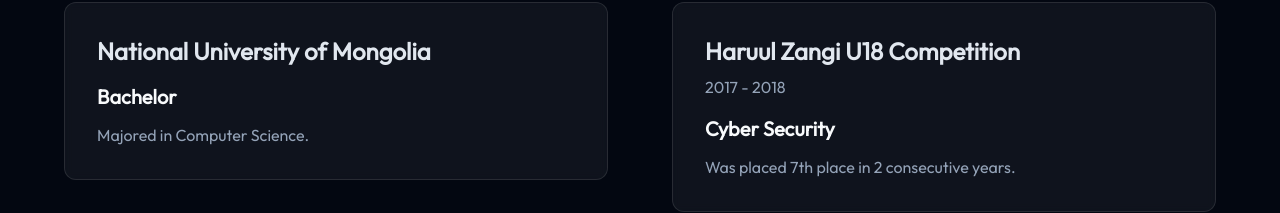
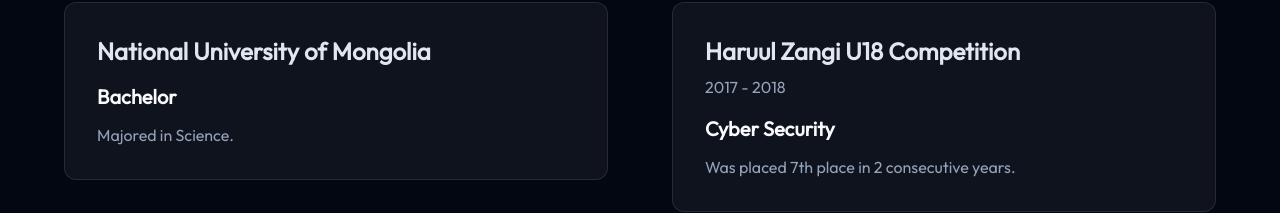
Before and after one commit to Batnaidan/batnaidan.github.io, a Next.js app: page / in a window 1280 px wide. Shown: the part 5458-5671 px from the top of the page. Built offline with nearby package versions, Linux system fonts and the light colour scheme.

Commit message:
chore: updated education

```diff
--- a/src/components/Education.tsx
+++ b/src/components/Education.tsx
@@ -27,7 +27,7 @@
                 Bachelor
               </div>
               <p className="text-sm leading-relaxed text-muted-foreground sm:text-base">
-                Majored in Computer Science.
+                Majored in Science.
               </p>
             </div>
           </div>
```
